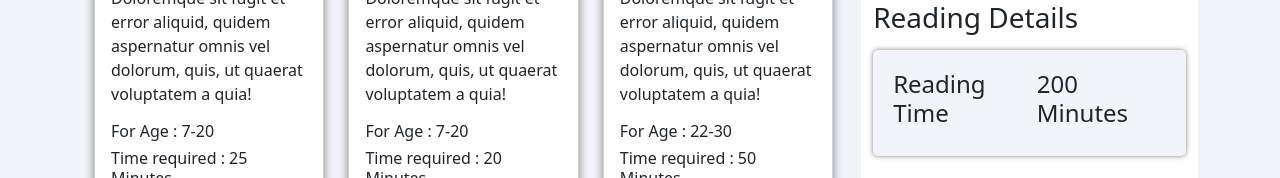
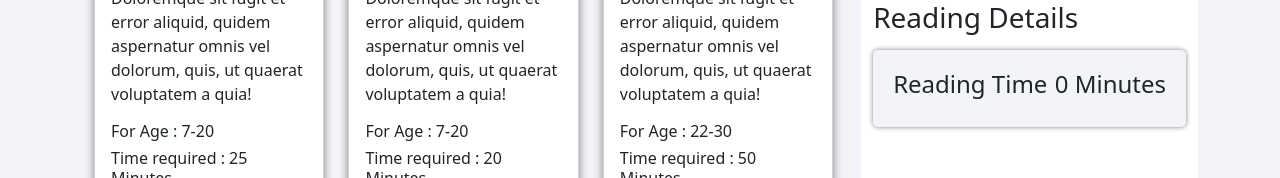
Before and after one commit to Eidmum/study-plan, a React (Vite) app: page / in a window 1280 px wide. Shown: the part 524-702 px from the top of the page. Built offline with nearby package versions, Linux system fonts and the light colour scheme.

Commit message:
reading time increment implemented

```diff
--- a/index.html
+++ b/index.html
@@ -2,9 +2,9 @@
 <html lang="en">
   <head>
     <meta charset="UTF-8" />
-    <link rel="icon" type="image/svg+xml" href="/vite.svg" />
+    <link rel="icon" type="image/svg+xml" href="/icon.jpg" />
     <meta name="viewport" content="width=device-width, initial-scale=1.0" />
-    <title>Vite + React</title>
+    <title>Study-plan</title>
     <link href="https://cdn.jsdelivr.net/npm/bootstrap@5.3.1/dist/css/bootstrap.min.css" rel="stylesheet" integrity="sha384-4bw+/aepP/YC94hEpVNVgiZdgIC5+VKNBQNGCHeKRQN+PtmoHDEXuppvnDJzQIu9" crossorigin="anonymous">
   </head>
   <body>
--- a/src/App.jsx
+++ b/src/App.jsx
@@ -1,15 +1,21 @@
+import { useState } from 'react'
 import Books from './components/Books/Books'
 import Profile from './components/Profile/Profile'
 
 function App() {
+  const [time,setTime]=useState(0);
+  const addedTime=t=>{
+
+    setTime(time+t);
+  }
   return (
     <>
       <div className='d-lg-flex  container'>
           <div className='w-lg-75 mt-sm-5 mt-md-5 mt-lg-0 w-md-100 w-sm-100 pb-5'>
-             <Books></Books>
+             <Books addedTime={addedTime}></Books>
           </div>
           <div className='w-lg-25 mt-sm-5 mt-md-5 mt-lg-0 w-md-100 w-sm-100 ms-3 mb-5'>
-            <Profile></Profile>
+            <Profile time={time}></Profile>
           </div>
 
       </div>
--- a/src/components/Book/Book.jsx
+++ b/src/components/Book/Book.jsx
@@ -1,8 +1,8 @@
 import React from 'react';
 import "./Book.css"
 const Book = (props) => {
-    console.log(props);
     const {id,name,photo,time,description,age}=props.book;
+    const {addedTime}=props;
     return (
         <div className='col'>
             <div className="card h-100">
@@ -13,7 +13,7 @@ const Book = (props) => {
                     <h6>For Age : {age}</h6>
                     <h6>Time required : {time} Minutes</h6>
                     <div className="d-grid gap-2 mt-3">
-                        <button className="btn btn-primary" type="button">Button</button>
+                        <button onClick={()=>addedTime(time)} className="btn btn-primary" type="button">Button</button>
 
                     </div>
                 </div>
--- a/src/components/Books/Books.jsx
+++ b/src/components/Books/Books.jsx
@@ -4,7 +4,7 @@ import { faBuildingColumns} from '@fortawesome/free-solid-svg-icons';
 import { useEffect , useState} from 'react';
 import "./Books.css"
 import Book from '../Book/Book';
-const Books = () => {
+const Books = ({addedTime}) => {
     const [books,setBooks]=useState([]);
     useEffect(()=>
       {
@@ -22,7 +22,7 @@ const Books = () => {
              </h2>
              <h4 className='subtitle'>Select Today's Study Plan</h4>
              <div className="row row-cols-1 row-cols-md-2 row-cols-lg-3 g-4 mt-5">
-                    {books.map( (book)=><Book key={book.id} book={book}></Book>)}
+                    {books.map( (book)=><Book key={book.id} book={book} addedTime={addedTime}></Book>)}
              </div>
         </div>
     );
--- a/src/components/Profile/Profile.jsx
+++ b/src/components/Profile/Profile.jsx
@@ -2,7 +2,7 @@ import React from 'react';
 import { FontAwesomeIcon } from '@fortawesome/react-fontawesome';
 import { faLocationDot} from '@fortawesome/free-solid-svg-icons';
 import "./Profile.css"
-const Profile = () => {
+const Profile = ({time}) => {
     return (
         <div className='container profile-information'>
             <div className='d-flex'>
@@ -50,7 +50,7 @@ const Profile = () => {
                 <h3>Reading Details</h3>
                 <div className='reading-area mt-3 d-flex justify-content-between'>
                     <h4>Reading Time</h4>
-                    <h4>200 Minutes</h4>
+                    <h4>{time} Minutes</h4>
                 </div>
             </div>
             <div className='break mt-5'>
```
Also changed, not shown: public/icon.jpg (added).
